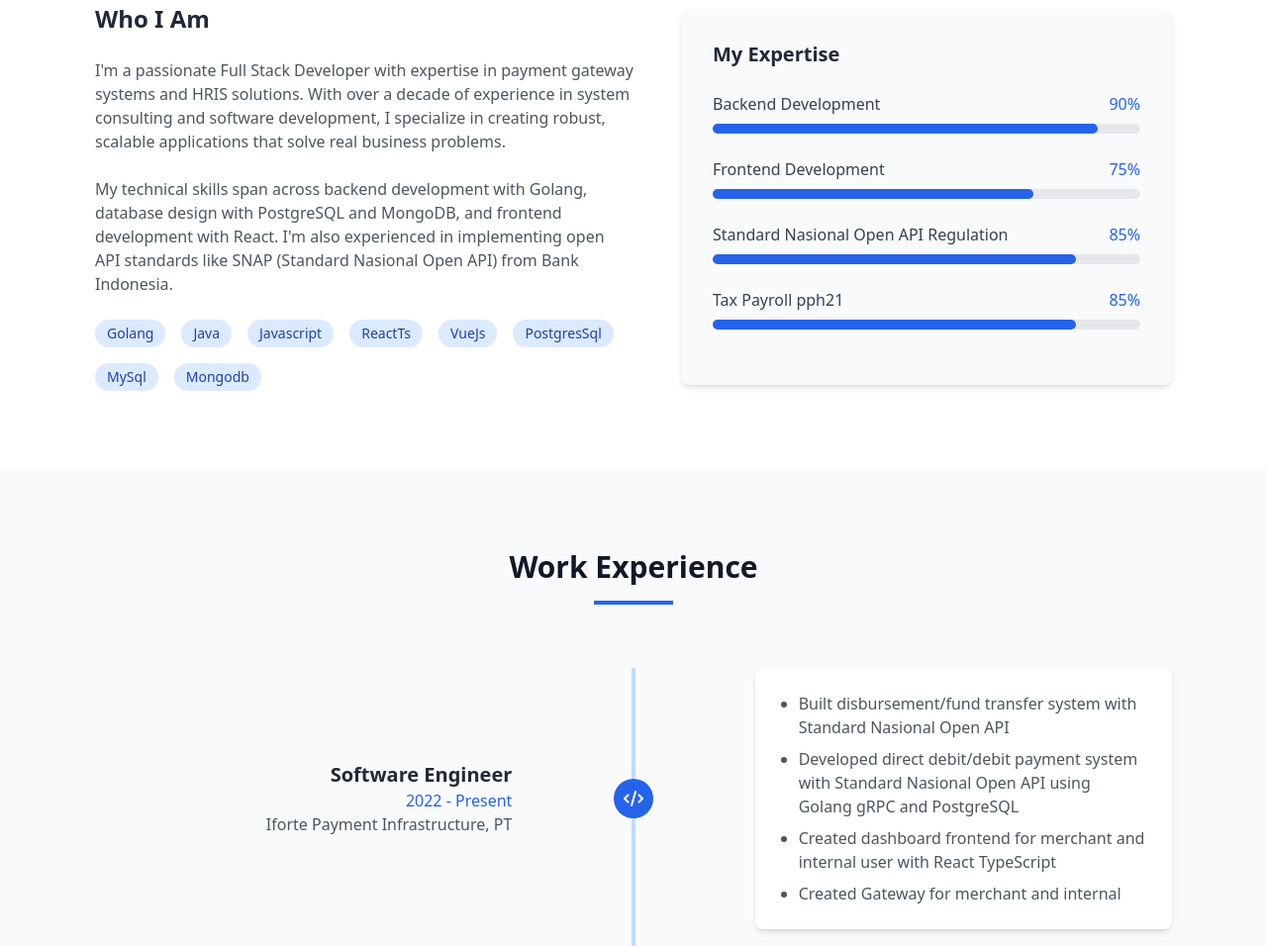
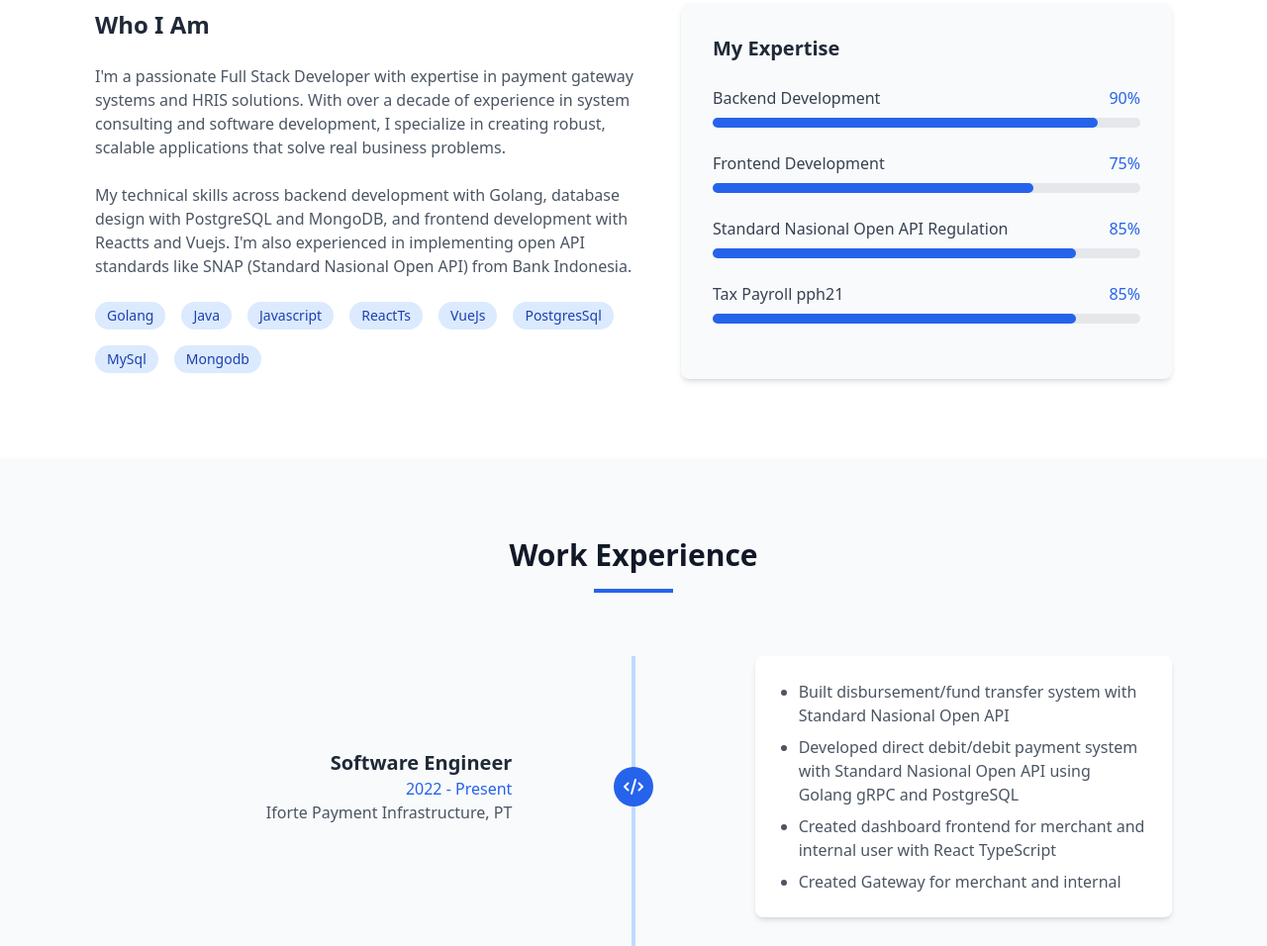
Before and after one commit to hensaX/hensaX.github.io, a plain HTML site: page index.html in a window 1280 px wide. Shown: the part 757-1713 px from the top of the page at 99% size. Drawn offline with nearby package versions, Linux system fonts and the light colour scheme.

Commit message:
update cv and resume

```diff
--- a/index.html
+++ b/index.html
@@ -146,9 +146,10 @@
             robust, scalable applications that solve real business problems.
           </p>
           <p class="text-gray-600 mb-6">
-            My technical skills span across backend development with Golang, database design with PostgreSQL and
+            My technical skills across backend development with Golang, database design with PostgreSQL and
             MongoDB,
-            and frontend development with React. I'm also experienced in implementing open API standards like SNAP
+            and frontend development with Reactts and Vuejs. I'm also experienced in implementing open API standards
+            like SNAP
             (Standard Nasional Open API) from Bank Indonesia.
           </p>
           <div class="flex flex-wrap gap-4">
```
Also changed, not shown: 1 other file.
